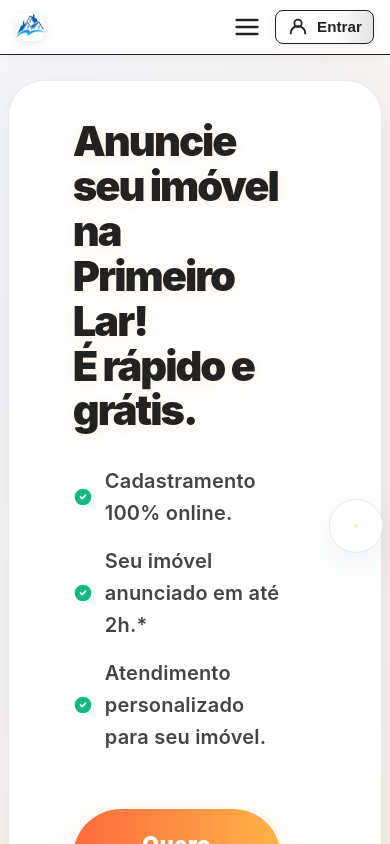
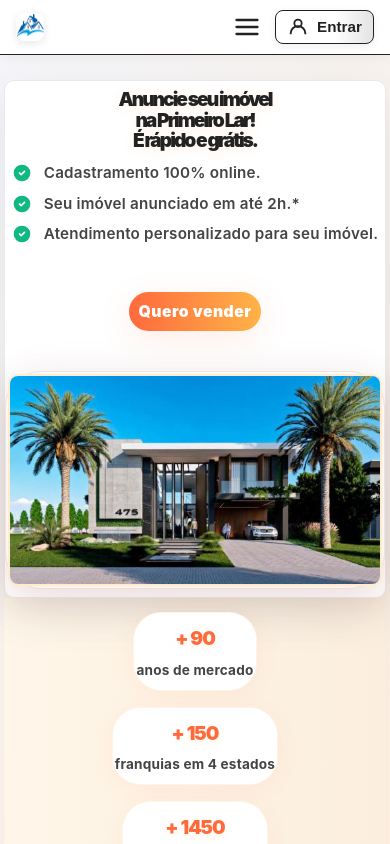
Before and after one commit to 917rafael/front-primeiro.lar-2, a Vue app: page /anuncie in a window 390 px wide. Shown: the top 844 px of the page. Built offline with nearby package versions, Linux system fonts and the light colour scheme.

Commit message:
Style: removendo espaços em branco desnecessários e melhora a formatação do telefone. #16

```diff
--- a/src/views/PaginaAnuncie.vue
+++ b/src/views/PaginaAnuncie.vue
@@ -918,31 +918,117 @@
 	font-weight: 500;
 	display: block;
 }
-@media (max-width: 900px) {
-	.cr-hero {
+@media (max-width: 1100px) {
+  .cr-hero-card {
     flex-direction: column;
-		gap: 40px;
-	}
-	.cr-main {
-		padding: 0 2vw;
+    padding: 32px 18px;
+    gap: 32px;
+    align-items: stretch;
   }
   .cr-hero-img {
     min-width: unset;
     max-width: 100%;
-		padding: 24px;
+    padding: 18px;
+    margin: 0 auto;
   }
-	.cr-hero-text {
-		padding: 40px 16px 28px 16px;
+  .cr-hero-content {
+    max-width: 100%;
+    align-items: center;
+    text-align: center;
+  }
+}
+@media (max-width: 900px) {
+  .cr-main {
+    padding: 0 2vw;
+  }
+  .cr-hero-card {
+    flex-direction: column;
+    padding: 18px 4vw;
+    gap: 24px;
+    border-radius: 18px;
+  }
+  .cr-hero-img {
+    padding: 10px;
+    max-width: 100%;
+  }
+  .cr-hero-img img {
+    max-width: 98vw;
+    border-radius: 18px;
+  }
+  .cr-hero-content h1 {
+    font-size: 2rem;
+    margin-bottom: 18px;
+  }
+  .cr-list li {
+    font-size: 1.05rem;
+    margin-bottom: 10px;
+  }
+  .cr-btn-main {
+    font-size: 1.1rem;
+    padding: 16px 32px;
   }
   .cr-stats {
     flex-direction: column;
-		gap: 32px;
-		padding: 40px 0 24px 0;
-		border-radius: 0 0 28px 28px;
+    gap: 18px;
+    padding: 24px 0 16px 0;
+    border-radius: 0 0 18px 18px;
   }
   .cr-stat {
-		margin: 16px 0;
-		padding: 28px 8px 18px 8px;
+    margin: 10px 0;
+    padding: 18px 8px 12px 8px;
+    min-width: 0;
+  }
+  .cr-stat-num {
+    font-size: 2.1rem;
+    margin-bottom: 8px;
+  }
+  .cr-stat-label {
+    font-size: 1rem;
+  }
+}
+@media (max-width: 600px) {
+  .cr-main {
+    padding: 0 1vw;
+  }
+  .cr-hero-card {
+    padding: 8px 0;
+    gap: 12px;
+    border-radius: 10px;
+  }
+  .cr-hero-content h1 {
+    font-size: 1.2rem;
+    margin-bottom: 10px;
+  }
+  .cr-list li {
+    font-size: 0.95rem;
+    margin-bottom: 6px;
+  }
+  .cr-btn-main {
+    font-size: 0.98rem;
+    padding: 10px 10px;
+  }
+  .cr-hero-img {
+    padding: 2px;
+  }
+  .cr-hero-img img {
+    max-width: 98vw;
+    border-radius: 10px;
+  }
+  .cr-stats {
+    padding: 10px 0 8px 0;
+    gap: 8px;
+    border-radius: 0 0 10px 10px;
+  }
+  .cr-stat {
+    padding: 10px 2px 8px 2px;
+    margin: 4px 0;
+  }
+  .cr-stat-num {
+    font-size: 1.2rem;
+    margin-bottom: 4px;
+  }
+  .cr-stat-label {
+    font-size: 0.85rem;
   }
 }
 @keyframes fadeInUp {
```
Lines whose indentation alone changed are shown as unchanged.
